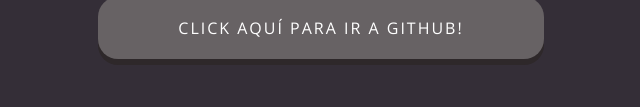
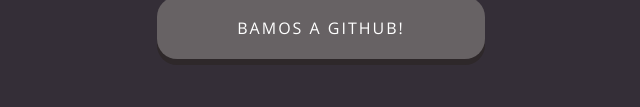
Before and after one commit to tylsonb/taller-git-latam, a plain HTML site: page index.html in a window 1280 px wide. Shown: the part 516-623 px from the top of the page, without its empty margins (319-959 px from the left). Drawn offline with nearby package versions, Linux system fonts and the light colour scheme.

Commit message:
cambio de texto botton

```diff
--- a/index.html
+++ b/index.html
@@ -15,7 +15,7 @@
       <img src="https://assets-cdn.github.com/images/modules/logos_page/Octocat.png" alt="octocat">
     </a>
     <button type="button" class="btn">
-      <a href="https://github.com/" target="_blank">Click aquí para ir a GitHub!</a>
+      <a href="https://github.com/" target="_blank">bamos a github!</a>
     </button>
     <h1> hola</h1>
   </div>
```
